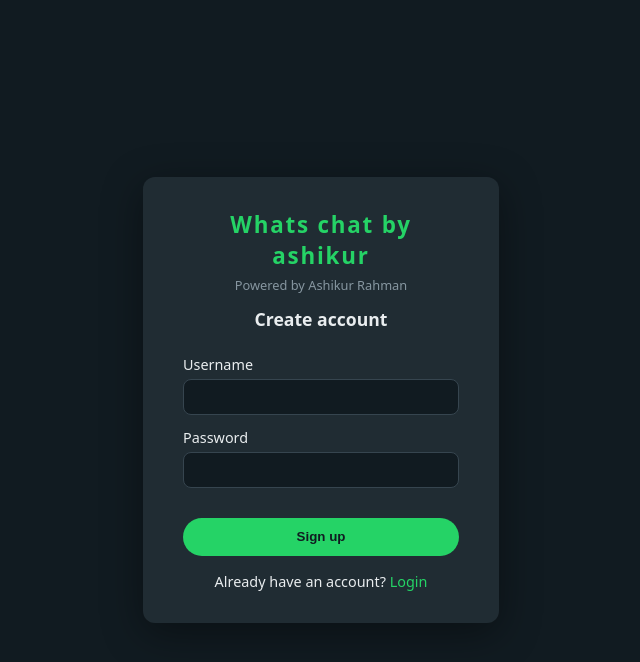
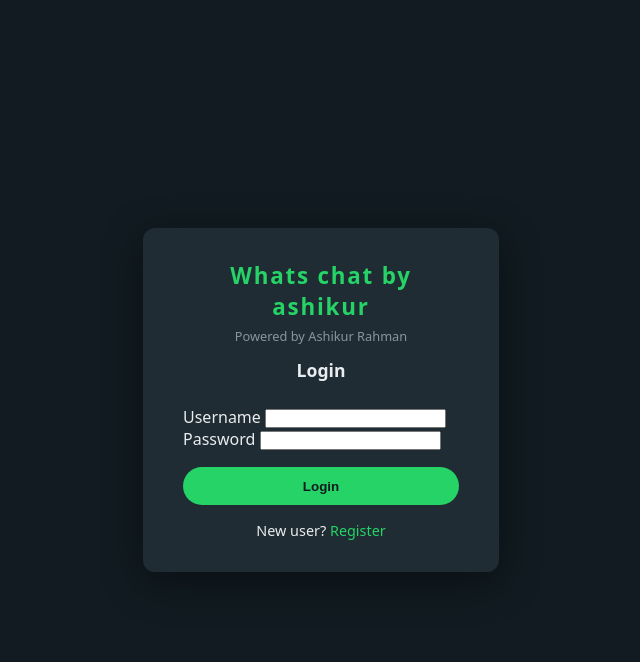
Before and after one commit to ashikurrahma017/nowrin-ashikur-chat, a Flask app: page /login in a window 1280 px wide. Shown: the top 662 px of the page, without its empty margins (319-959 px from the left). Run offline with Flask 3, Linux system fonts and the light colour scheme.

Commit message:
Update login.html

```diff
--- a/templates/login.html
+++ b/templates/login.html
@@ -1,41 +1,38 @@
 {% extends "base.html" %}
-{% block title %}Register | Whats chat{% endblock %}
+{% block title %}Login | Whats chat{% endblock %}
 
 {% block content %}
 <div class="auth-container">
     <div class="auth-card">
+
         <h1 class="app-title">Whats chat by ashikur</h1>
         <p class="powered-by">Powered by Ashikur Rahman</p>
-        <h2 class="auth-title">Create account</h2>
+
+        <h2 class="auth-title">Login</h2>
 
         {% with messages = get_flashed_messages(with_categories=true) %}
-          {% if messages %}
-            <div class="flash-container">
-              {% for category, message in messages %}
-                <div class="flash {{ category }}">{{ message }}</div>
-              {% endfor %}
-            </div>
-          {% endif %}
+            {% if messages %}
+                <div class="flash-container">
+                    {% for category, msg in messages %}
+                        <div class="flash {{ category }}">{{ msg }}</div>
+                    {% endfor %}
+                </div>
+            {% endif %}
         {% endwith %}
 
-        <form method="POST" class="auth-form">
-            <label>
-                Username
-                <input type="text" name="username" required autocomplete="username">
+        <form method="POST">
+            <label>Username
+                <input name="username" required>
             </label>
 
-            <label>
-                Password
-                <input type="password" name="password" required autocomplete="new-password">
+            <label>Password
+                <input type="password" name="password" required>
             </label>
 
-            <button type="submit" class="btn-primary">Sign up</button>
+            <button class="btn-primary">Login</button>
         </form>
 
-        <p class="auth-switch">
-            Already have an account?
-            <a href="{{ url_for('login') }}">Login</a>
-        </p>
+        <p class="auth-switch">New user? <a href="{{ url_for('register') }}">Register</a></p>
     </div>
 </div>
 {% endblock %}
```
